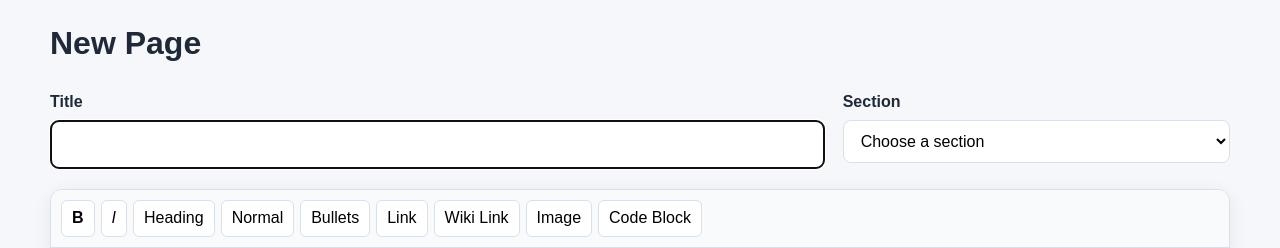
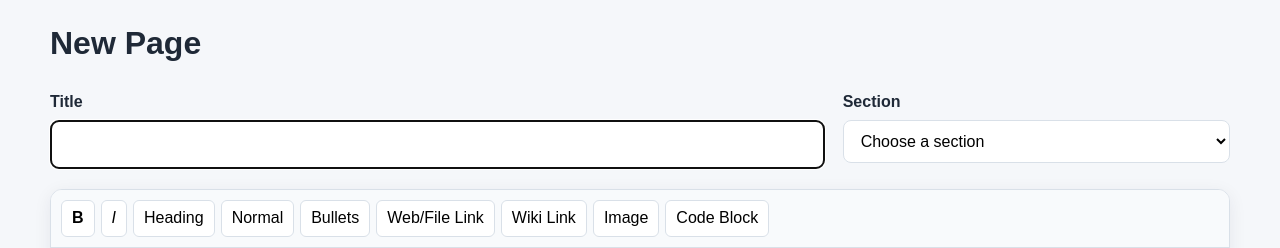
Before and after one commit to jeffavery/BasicWiki, a Flask app: page /page/new in a window 1280 px wide. Shown: the part 147-395 px from the top of the page. Run offline with Flask 3, Linux system fonts and the light colour scheme; data comes from the database, SQL or seed files in the repository.

Commit message:
Clarify web and file link workflow

```diff
--- a/templates/edit.html
+++ b/templates/edit.html
@@ -39,7 +39,7 @@
             <button type="button" data-block="h2">Heading</button>
             <button type="button" data-block="p">Normal</button>
             <button type="button" data-command="insertUnorderedList">Bullets</button>
-            <button type="button" id="link-btn">Link</button>
+            <button type="button" id="link-btn">Web/File Link</button>
             <button type="button" id="wiki-link-btn">Wiki Link</button>
             <button type="button" id="image-btn">Image</button>
             <button type="button" id="code-btn">Code Block</button>
@@ -74,12 +74,14 @@
 <dialog id="link-dialog">
     <form method="dialog" class="dialog-box">
         <h2>Add a link</h2>
+        <p class="muted">Enter a web address or select an uploaded file.</p>
         <label>Web address
             <input id="link-url" type="url" placeholder="https://example.com">
         </label>
-        <button class="button primary" id="apply-link-btn" type="button">Apply Link</button>
+        <button class="button primary" id="apply-link-btn" type="button">Apply Web Link</button>
         <hr>
         <h3>Uploaded files</h3>
+        <p class="muted">Upload a new file if it isn’t listed, then select its filename below.</p>
         <input id="file-input" type="file" accept=".pdf,.txt,.md,.rtf,.csv,.doc,.docx,.xls,.xlsx,.ppt,.pptx,.odt,.ods,.odp,.epub,audio/*,video/*" hidden>
         <button class="button" id="upload-file-btn" type="button">Upload a File</button>
         <div id="file-upload-status" class="dialog-status" role="status" aria-live="polite"></div>
```
